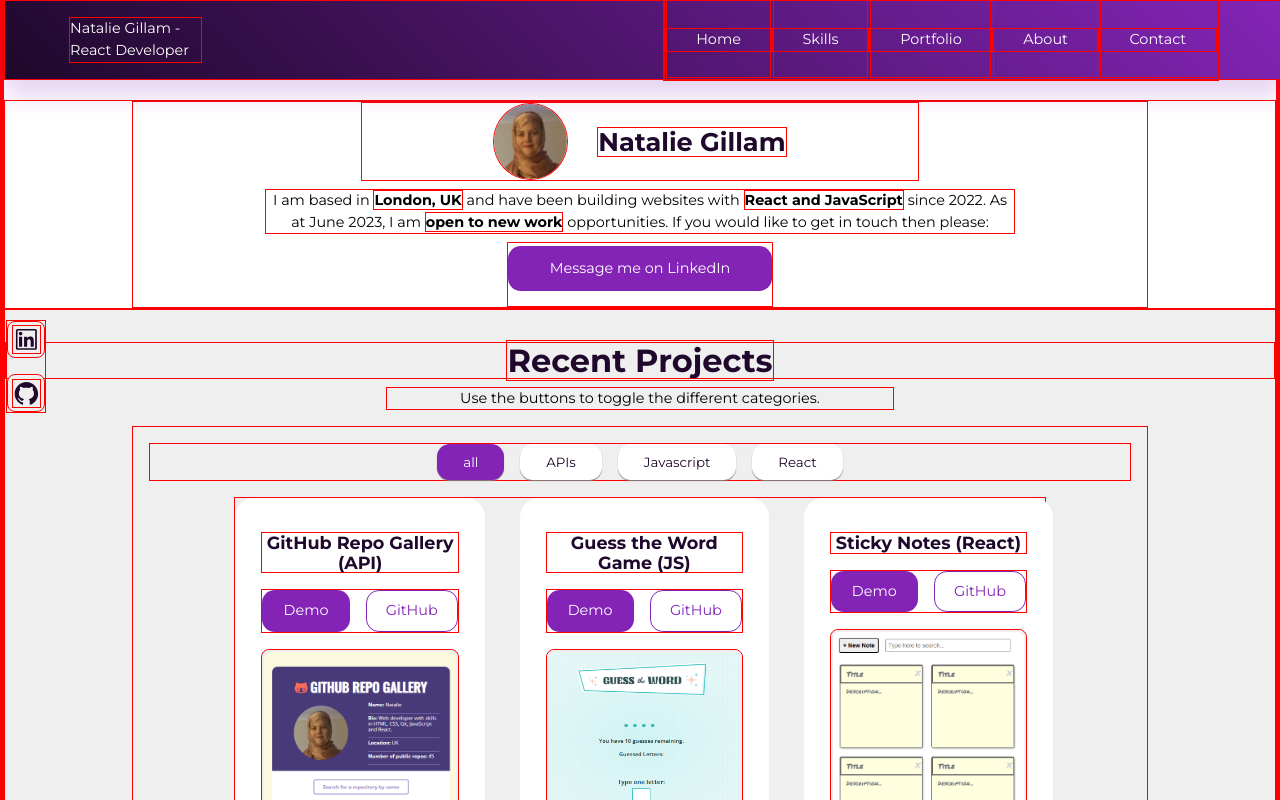
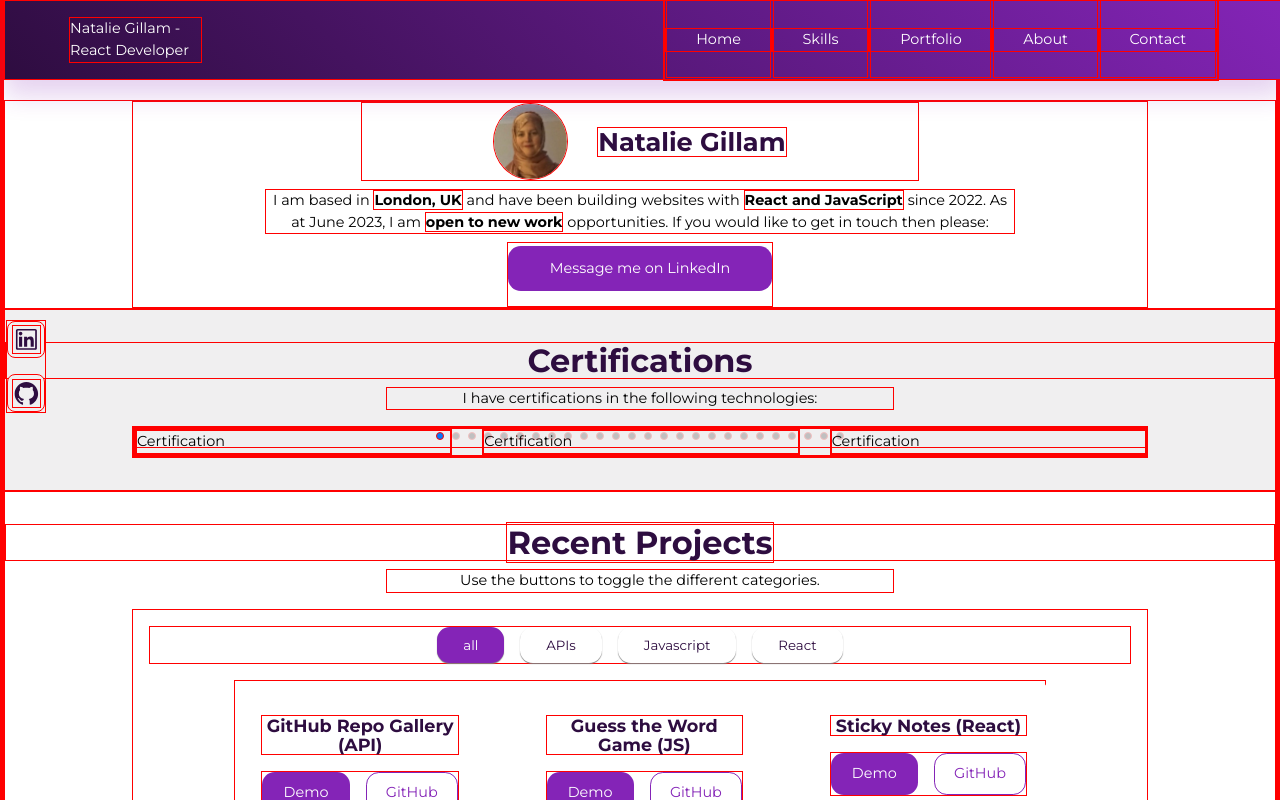
Before and after one commit to Nadia982/portfolio-2023-06-01, a React (Create React App) app: page / in a window 1280 px wide. Shown: the top 800 px of the page. Built offline with nearby package versions, Linux system fonts and the light colour scheme; the HTML template or start-up script is replaced by a standard one.

Commit message:
added certification data. Added carousel with swiper.js

```diff
--- a/package.json
+++ b/package.json
@@ -10,6 +10,7 @@
     "react-dom": "^18.2.0",
     "react-icons": "^4.9.0",
     "react-scripts": "5.0.1",
+    "swiper": "^9.3.2",
     "web-vitals": "^2.1.4"
   },
   "scripts": {
--- a/src/App.js
+++ b/src/App.js
@@ -3,17 +3,19 @@ import Header from './sections/header/Header';
 import About from './sections/about/About';
 import Skills from './sections/skills/Skills';
 import Portfolio from './sections/portfolio/Portfolio';
-import Testimonials from './sections/testimonials/Testimonials';
+import Testimonials from './sections/testimonials/Certifications';
 import Faqs from './sections/faqs/Faqs';
 import Contact from './sections/contact/Contact';
 import Footer from './sections/footer/Footer';
 import FloatingNav from './sections/floating-nav/FloatingNav';
+import Certifications from './sections/testimonials/Certifications';
 
 const App = () => {
   return (
     <main>
         <Navbar/>
         <Header/>
+        <Certifications/>
         <Portfolio/>
         <Skills/>
 
--- a/src/index.css
+++ b/src/index.css
@@ -10,7 +10,7 @@
 
 :root {
   --primary-hue: 279;
-  --black-lightness: 10%;
+  --black-lightness: 15%;
   --dark-lightness: 44%;
   --light-lightness: 94%;
   --white-lightness: 100%;
@@ -156,6 +156,7 @@ img {
 
 .btn.primary {
   background: var(--color-primary);
+  /* background: linear-gradient(45deg, var(--color-black) 0%, var(--color-primary) 100%); */
   color: white;
 }
 
--- /dev/null
+++ b/src/sections/testimonials/Certification.jsx
@@ -0,0 +1,9 @@
+import React from 'react'
+
+const Certification = () => {
+  return (
+    <div>Certification</div>
+  )
+}
+
+export default Certification
--- /dev/null
+++ b/src/sections/testimonials/Certifications.jsx
@@ -0,0 +1,43 @@
+// Import Swiper React components
+import { Swiper, SwiperSlide } from "swiper/react";
+
+// Import Swiper styles
+import "swiper/css";
+import "swiper/css/pagination";
+
+// import required modules
+import { Pagination } from "swiper";
+
+//import data
+import certifications from "./data";
+import Certification from './Certification'
+
+import "./Certifications.css";
+
+const Certifications = () => {
+  return (
+    <section id="testimonials">
+      <h2>Certifications</h2>
+      <p>I have certifications in the following technologies:</p>
+      <div className="container">
+        <Swiper
+          slidesPerView={3}
+          spaceBetween={30}
+          pagination={{
+            clickable: true,
+          }}
+          modules={[Pagination]}
+          className="mySwiper"
+        >
+          {certifications.map((certification) => (
+            <SwiperSlide key={certification.id}>
+              <Certification />
+            </SwiperSlide>
+          ))}
+        </Swiper>
+      </div>
+    </section>
+  );
+};
+
+export default Certifications;
--- a/src/sections/testimonials/Testimonials.jsx
+++ /dev/null
@@ -1,9 +0,0 @@
-import './Testimonials.css'
-
-const Testimonials = () => {
-  return (
-    <section id="testimonials"><h2>Testimonials</h2></section>
-  )
-}
-
-export default Testimonials
--- /dev/null
+++ b/src/sections/testimonials/data.js
@@ -0,0 +1,32 @@
+const data = [
+  { id: 1, skill: "HTML" },
+  { id: 2, skill: "CSS" },
+  { id: 3, skill: "JavaScript" },
+  { id: 4, skill: "ES6+" },
+  { id: 5, skill: "APIs" },
+  { id: 6, skill: "Git" },
+  { id: 7, skill: "GitHub" },
+  { id: 8, skill: "TypeScript" },
+  { id: 9, skill: "React" },
+  { id: 10, skill: "React Hooks" },
+  { id: 11, skill: "UX"},
+  { id: 12, skill: "Markdown" },
+  { id: 13, skill: "HTML metadata" },
+  { id: 14, skill: "Web performance" },
+  { id: 15, skill: "HTTP" },
+  { id: 16, skill: "Postman" },
+  { id: 17, skill: "Visual Studio Code" },
+  { id: 18, skill: "Python" },
+  { id: 19, skill: "Test-driven development" },
+  { id: 20, skill: "Webpack" },
+  { id: 21, skill: "Code refactoring" },
+  { id: 21, skill: "Redux" },
+  { id: 22, skill: "Coding best practices" },
+  { id: 23, skill: "Unit testing" },
+  { id: 24, skill: "Integration testing" },
+  { id: 25, skill: "Jest" },
+  { id: 26, skill: "Agile/kanban" },
+  { id: 27, skill: "Jira" },
+];
+
+export default data;
```
Also changed, not shown: src/sections/testimonials/Certifications.css (added), src/sections/testimonials/Testimonials.css (deleted), 1 other file (tests, documents, lock files or other folders).
